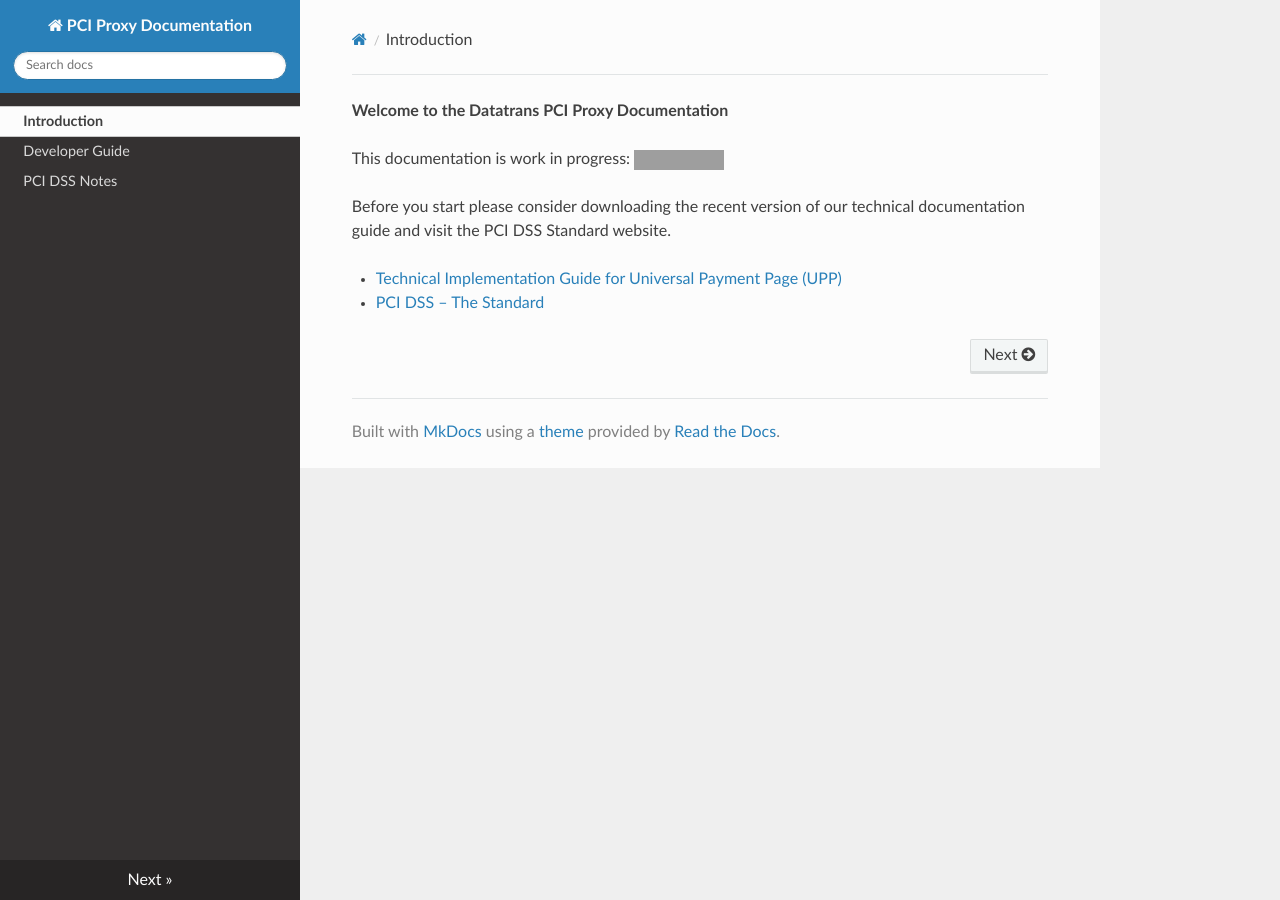
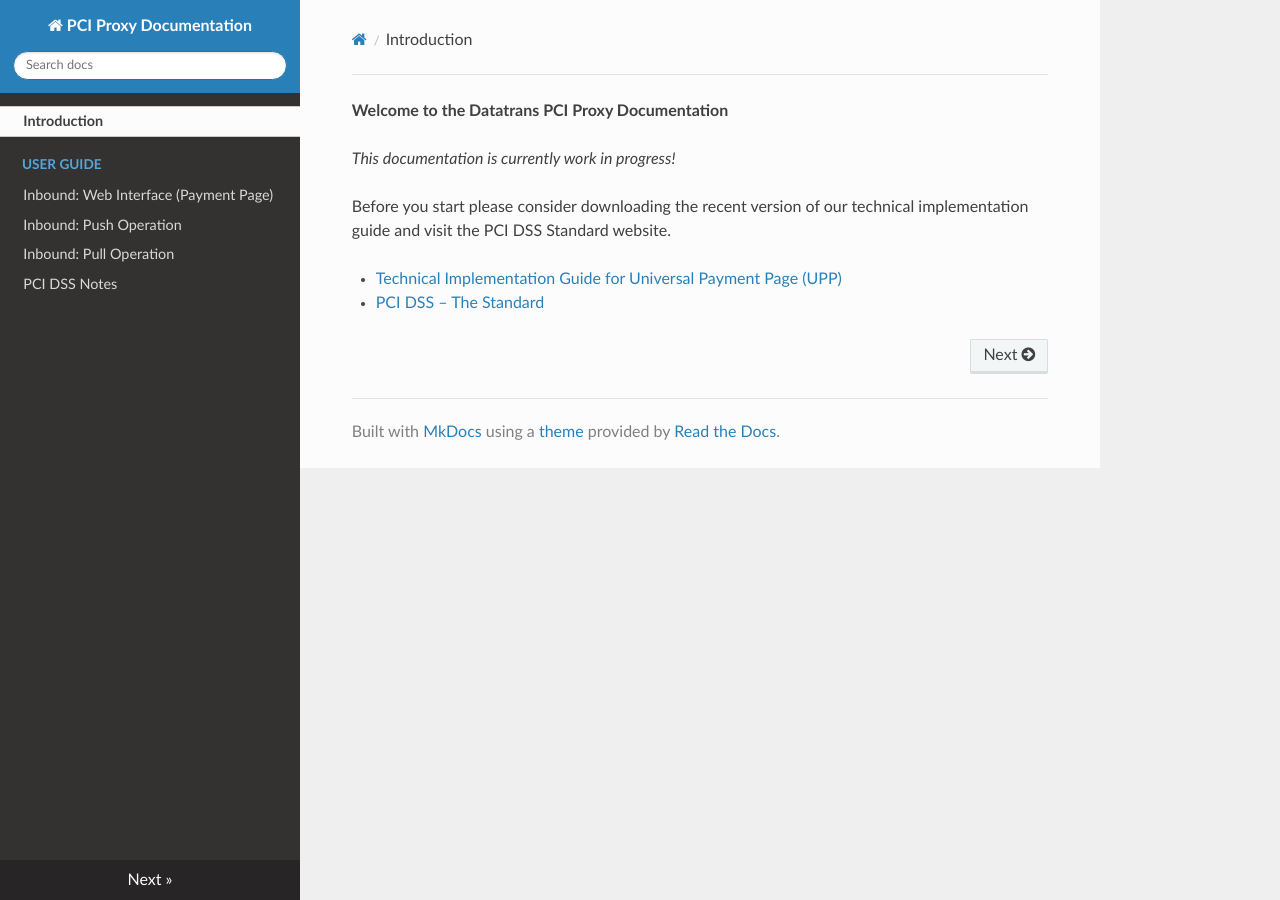
Before and after one commit to hellothomaas/docs.pci-proxy.com, an MkDocs documentation site: the page built from docs/index.md, in a window 1280 px wide. Built offline with MkDocs 1.6.1, drawn with Linux system fonts in a browser that asks for light colours; nearby versions of some CDN libraries; old or Windows-style settings are respelled for this version of MkDocs; grey boxes are pictures that could not be loaded.

Commit message:
changed navigation layout. first version of push description

```diff
--- a/docs/index.md
+++ b/docs/index.md
@@ -1,20 +1,13 @@
 **Welcome to the Datatrans PCI Proxy Documentation**
 
+_This documentation is currently work in progress!_
 
-
-
-This documentation is work in progress:
-![work in progroess](https://img.shields.io/badge/docs-10%25-red.svg)
-
-Before you start please consider downloading the recent version of our technical documentation guide and visit the PCI DSS Standard website.
+Before you start please consider downloading the recent version of our technical implementation guide and visit the PCI DSS Standard website.
 
 * [Technical Implementation Guide for Universal Payment Page (UPP)](https://pilot.datatrans.biz/showcase/doc/Technical_Implementation_Guide.pdf)
 * [PCI DSS – The Standard](https://www.pcisecuritystandards.org/security_standards/documents.php)
 
 <!--
-
-
-### <a name="tith"></a>This is the Heading
 
 For full documentation visit [mkdocs.org](http://mkdocs.org).
 
--- a/mkdocs.yml
+++ b/mkdocs.yml
@@ -1,6 +1,9 @@
 site_name: PCI Proxy Documentation
 pages:
 - Introduction: 'index.md'
-- Developer Guide: 'developer_guide.md'
-- PCI DSS Notes: 'pci_dss_notes.md'
+- User Guide:
+    - 'Inbound: Web Interface (Payment Page)': 'user-guide/payment-page.md'
+    - 'Inbound: Push Operation': 'user-guide/push-api.md'
+    - 'Inbound: Pull Operation': 'user-guide/pull-api.md'
+- PCI DSS Notes: 'pci-dss-notes.md'
 theme: readthedocs
```
Also changed, not shown: docs/developer_guide.md (deleted, +0 -28 lines), docs/user-guide/payment-page.md (added, +49 -0 lines), docs/user-guide/pull-api.md (added, +14 -0 lines), docs/user-guide/push-api.md (added, +37 -0 lines), docs/pci-dss-notes.md (renamed from docs/pci_dss_notes.md).
